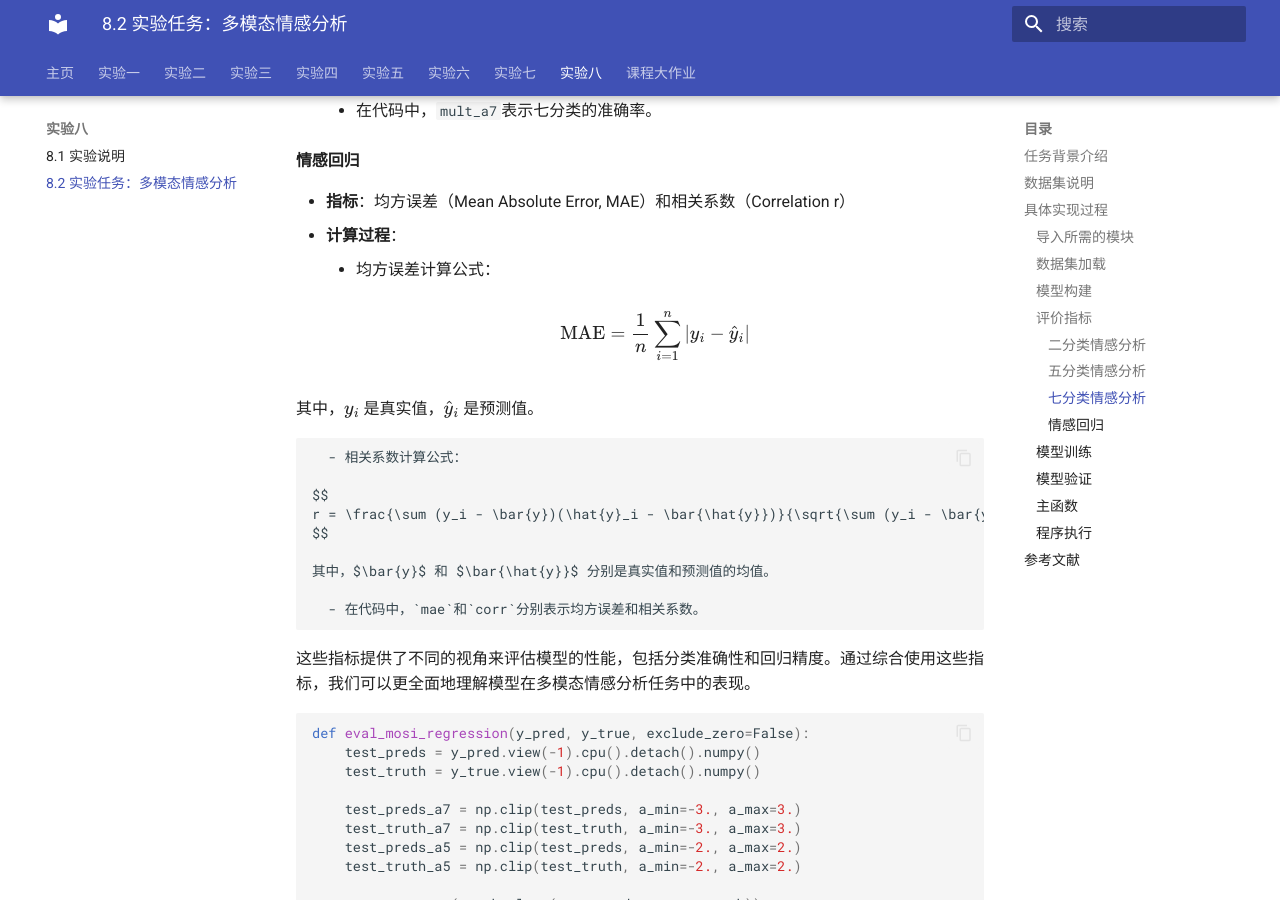
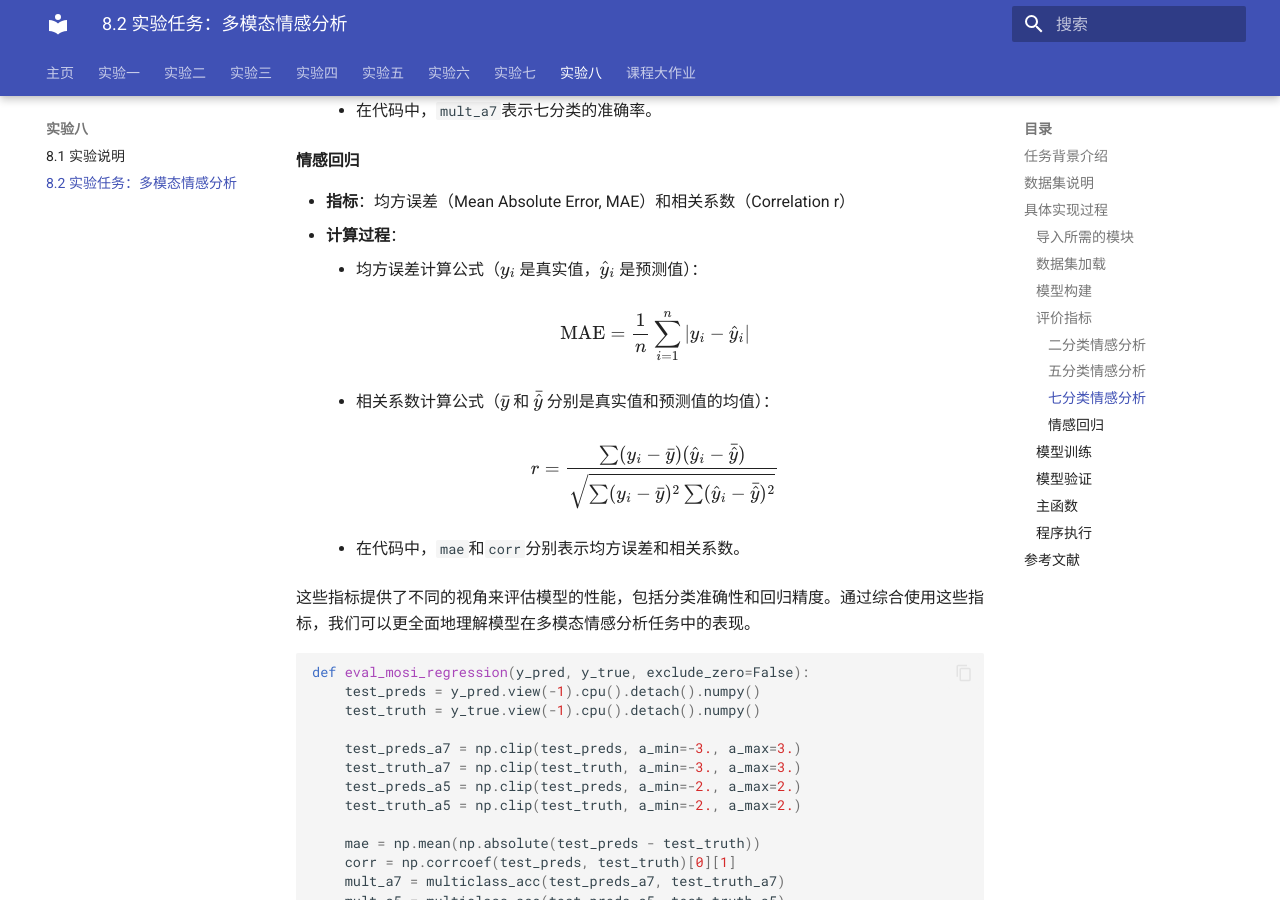
Before and after one commit to zhiweinju/nju-dl-lab-2025spring, an MkDocs documentation site: the page built from docs/lab8/多模态情感分析.md, in a window 1280 px wide and 900 px high, scrolled down 5566 px. Built offline with MkDocs 1.6.1 and Material for MkDocs 9.7.7, drawn with Linux system fonts in a browser that asks for light colours; a style sheet for code colours, icons or effects is not loaded.

Commit message:
Update 多模态情感分析.md

```diff
--- a/docs/lab8/多模态情感分析.md
+++ b/docs/lab8/多模态情感分析.md
@@ -221,21 +221,17 @@ class MultimodalSentimentAnalysisModel(nn.Module):
 - **指标**：均方误差（Mean Absolute Error, MAE）和相关系数（Correlation r）
 - **计算过程**：
 
-      - 均方误差计算公式：
+      - 均方误差计算公式（$y_i$ 是真实值，$\hat{y}_i$ 是预测值）：
 
     $$
     \text{MAE} = \frac{1}{n} \sum_{i=1}^{n} |y_i - \hat{y}_i|
     $$
 
-  其中，$y_i$ 是真实值，$\hat{y}_i$ 是预测值。
-
-      - 相关系数计算公式：
+      - 相关系数计算公式（$\bar{y}$ 和 $\bar{\hat{y}}$ 分别是真实值和预测值的均值）：
 
     $$
     r = \frac{\sum (y_i - \bar{y})(\hat{y}_i - \bar{\hat{y}})}{\sqrt{\sum (y_i - \bar{y})^2 \sum (\hat{y}_i - \bar{\hat{y}})^2}}
     $$
-
-    其中，$\bar{y}$ 和 $\bar{\hat{y}}$ 分别是真实值和预测值的均值。
 
       - 在代码中，`mae`和`corr`分别表示均方误差和相关系数。
 
```
